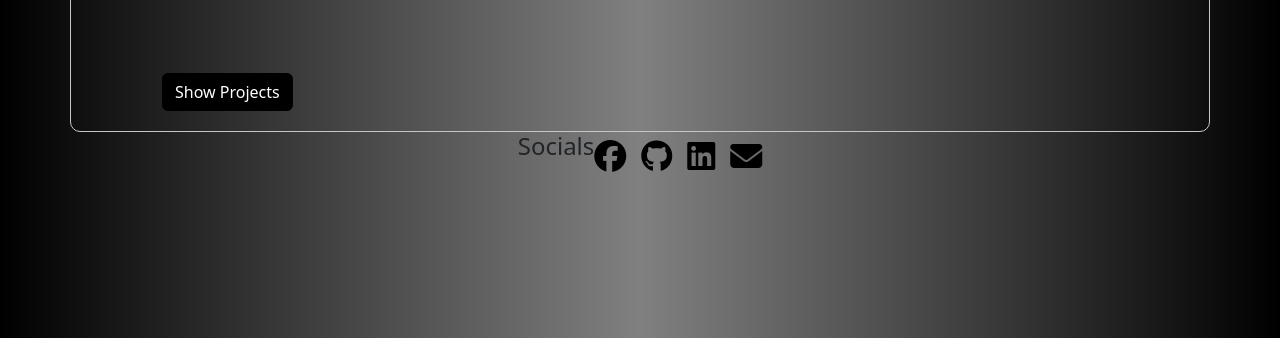
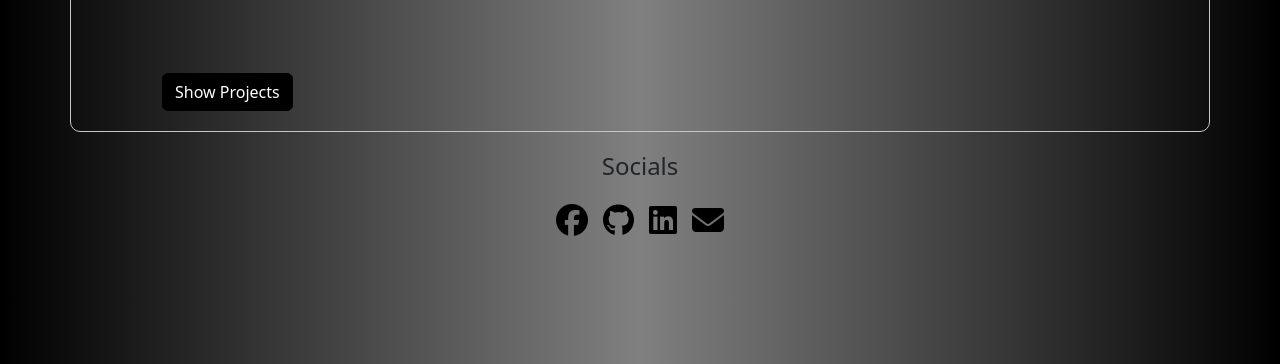
Before and after one commit to Fgonzalez409/finalPortfolio2, a website: page index.html in a window 1280 px wide. Shown: the part 462-826 px from the top of the page. Before the commit the page ends 800 px from the top, so only its background shows below. Drawn offline with nearby package versions, Linux system fonts and the light colour scheme.

Commit message:
editing footer container

```diff
--- a/styles/index.css
+++ b/styles/index.css
@@ -119,11 +119,15 @@ h1:hover {
 }
 
 #footer-container {
-    display: flex;
-    justify-content: center;
-    height:30px;
+    text-align: center;
+    padding: 20px;
 }
 
+
+h4 {
+    font-size: 1.5rem;
+    margin-bottom: 15px;
+}
 .pulsating-icon {
     animation: pulsate 1.5s infinite;
 }
@@ -150,6 +154,8 @@ h1:hover {
 .social-link:hover {
     color: #007bff; /* Change color on hover */
 }
+
+
 
 @keyframes pulsate {
     0% {
```
